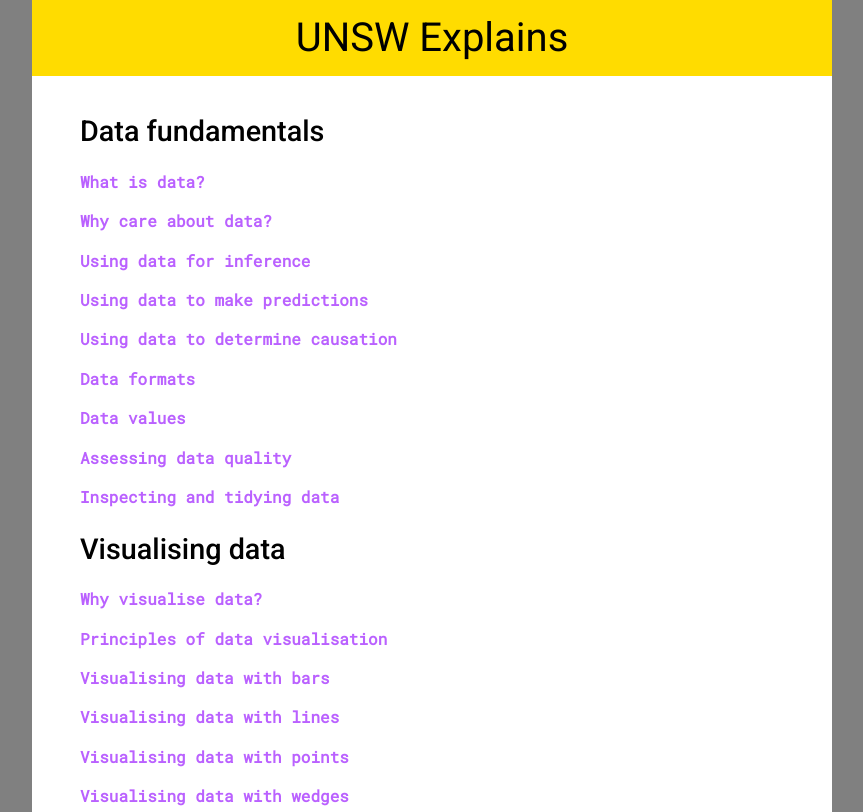
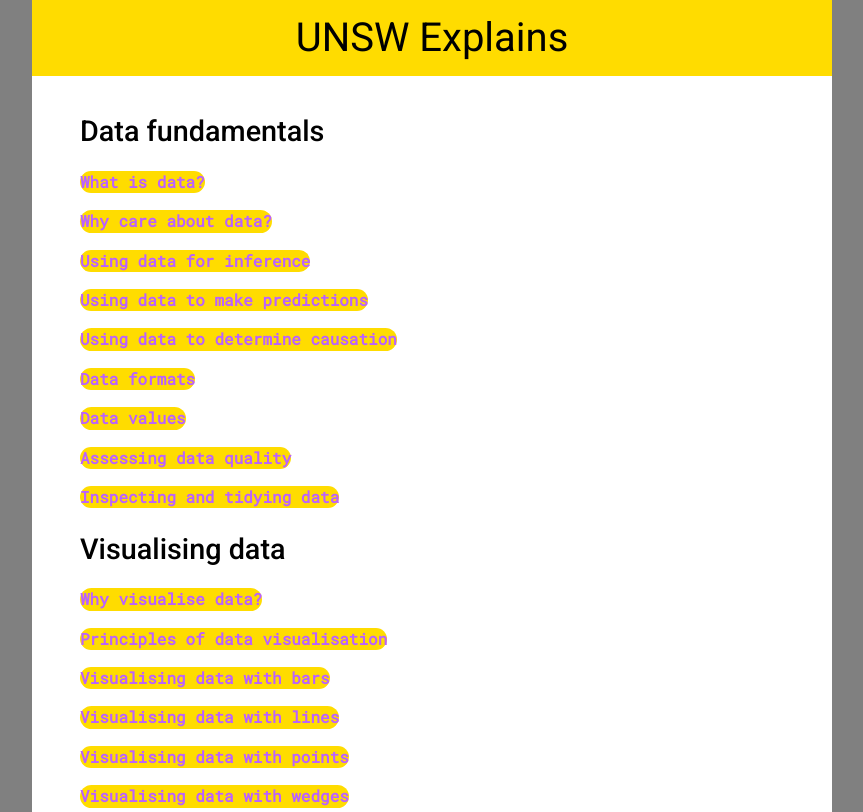
Before and after one commit to mentembyunsw/topics, a plain HTML site: page index.html in a window 1280 px wide. Shown: the top 812 px of the page, without its empty margins (208-1071 px from the left). Drawn offline with Linux system fonts and the light colour scheme.

Commit message:
Update index.html

```diff
--- a/index.html
+++ b/index.html
@@ -7,7 +7,7 @@
     <script src="default.js"></script>
     <style>
       a {
-        background-color: white !important;
+        background-color: var(--unsw-teal); /*white !important;*/
         color: #ba61ff !important;
         font-weight: bold !important;
         padding: 0 !important;
```
